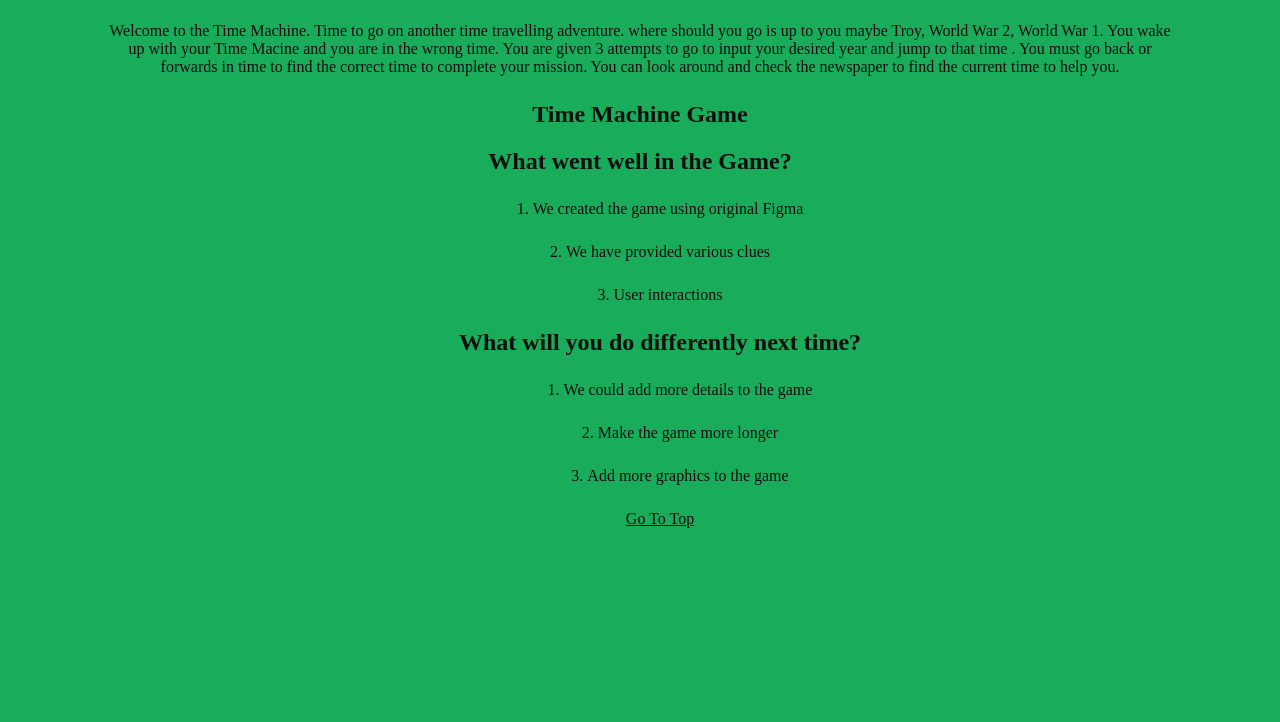
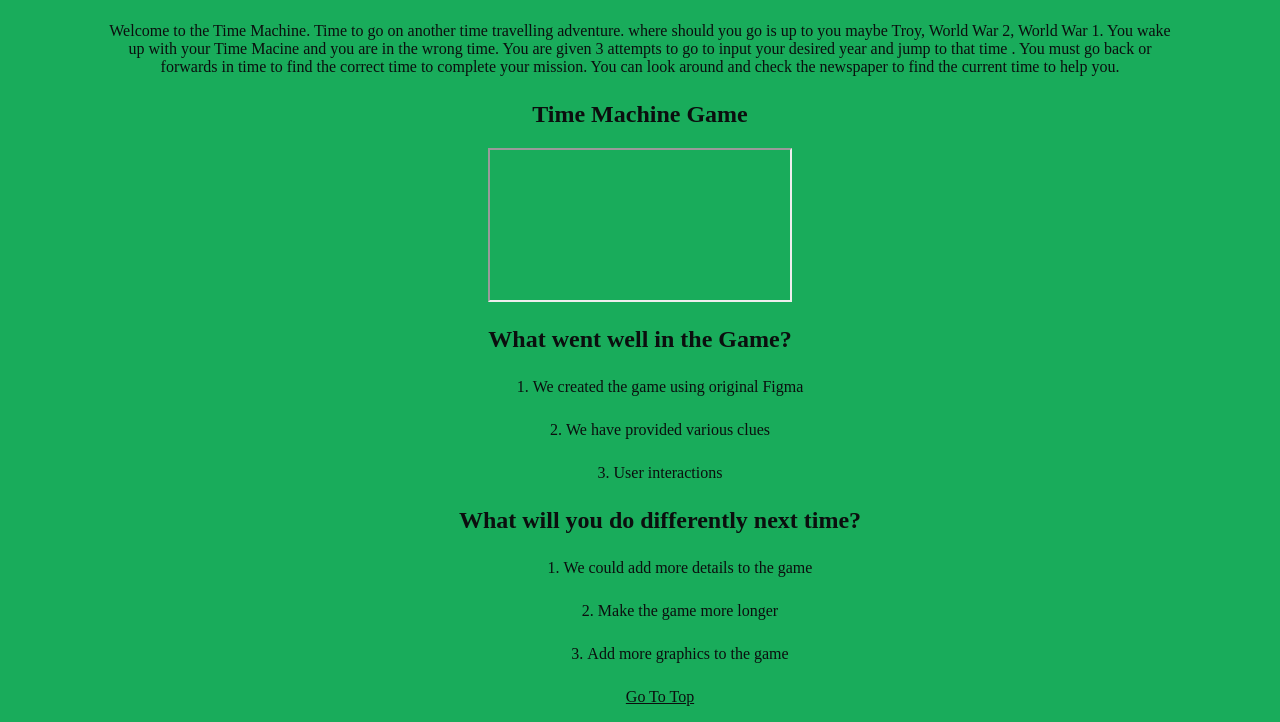
Before and after one commit to Jigarsutar/Timemachine, a plain HTML site: page index.html in a window 1280 px wide. Shown: the part 110-832 px from the top of the page. Before the commit the page ends 800 px from the top, so only its background shows below. Drawn offline with Linux system fonts and the light colour scheme.

Commit message:
Game import

```diff
--- a/index.html
+++ b/index.html
@@ -12,7 +12,6 @@
 <h1>Time Machine Game
 </h1>
 
-
 <h2>
     About the Game
 </h2>
@@ -26,6 +25,11 @@
 <h2>
     Time Machine Game
 </h2>
+
+<section aria-label="Game">
+    <iframe
+src="https://replit.com@LeonskiDev/NC-Game-Orange?embed=true"></iframe>
+</section>
 <h2>What went well in the Game?
 </h2>
 <ol>
```
